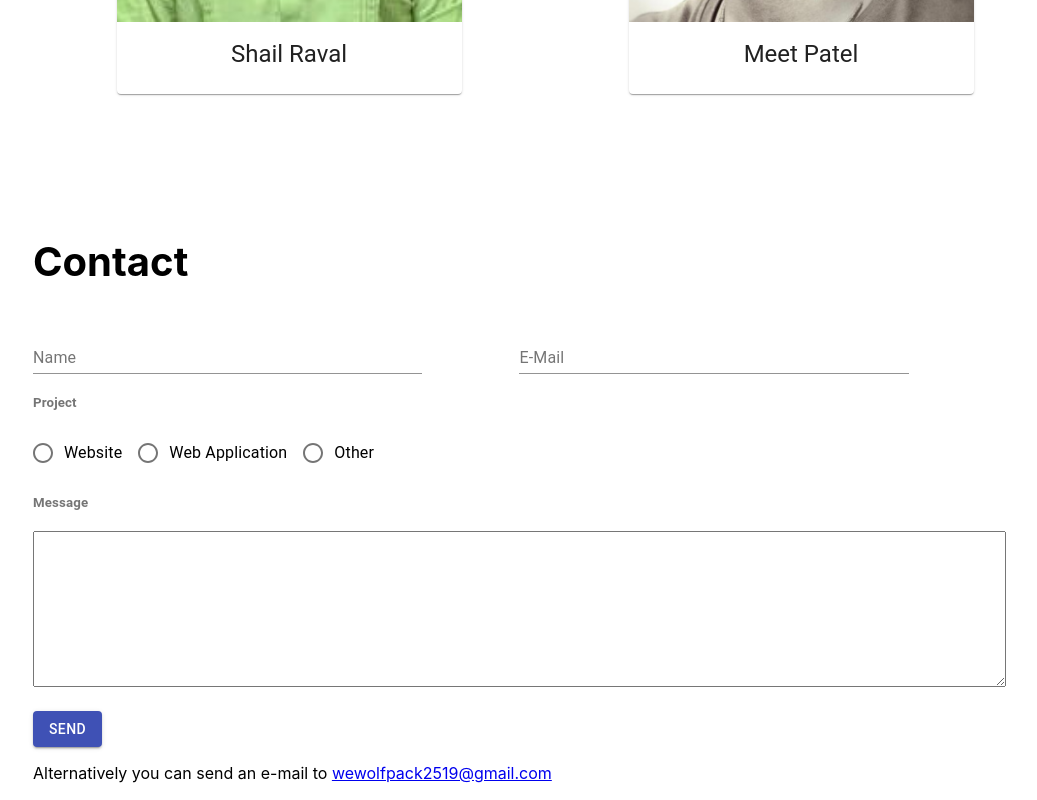
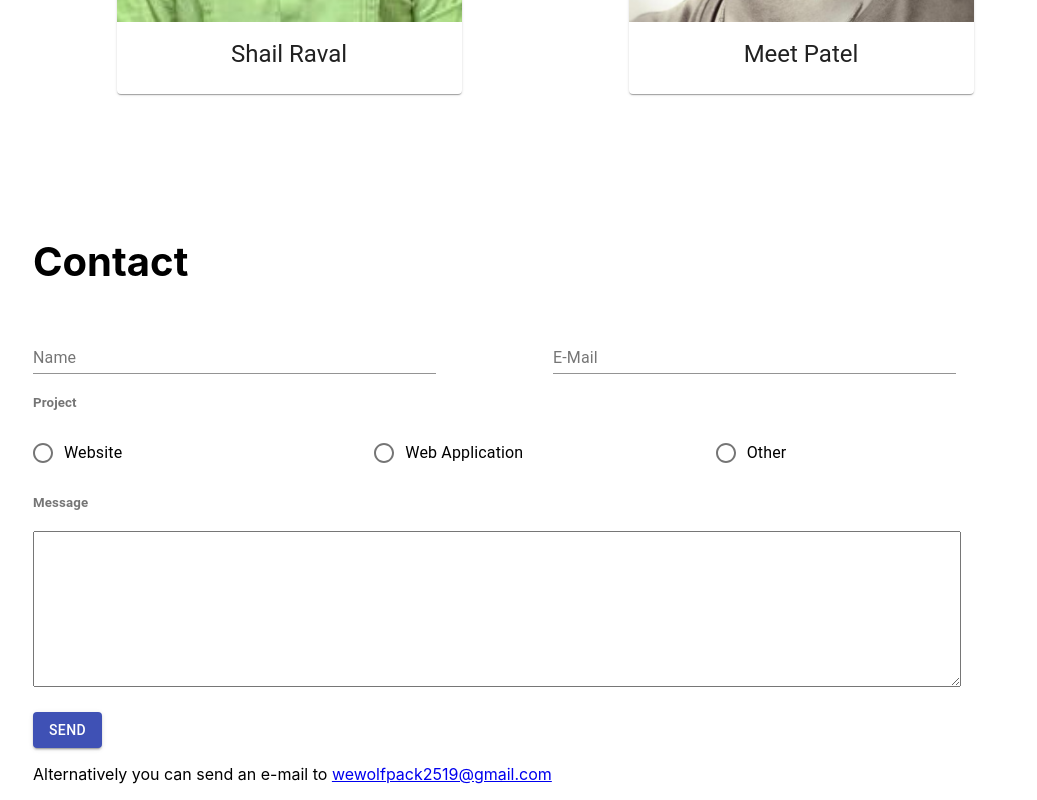
Before and after one commit to briskweb2519/briskweb, a React (Create React App) app: page / in a window 1280 px wide. Shown: the part 3393-4193 px from the top of the page, without its empty margins (95-1132 px from the left). Built offline with nearby package versions, Linux system fonts and the light colour scheme.

Commit message:
'commit'

```diff
--- a/src/App.js
+++ b/src/App.js
@@ -11,7 +11,7 @@ import ContactComponent from './Components/ContactComponent';
 
 function App() {
   return (
-    <div className="App" style={{ overflowX: 'hidden' }}>
+    <div className="App" style={{ overflowX: 'hidden', width:'100vw' }}>
       <Router>
         <HeaderComponent />
         <HomeComponent />
--- a/src/Components/ContactComponent.jsx
+++ b/src/Components/ContactComponent.jsx
@@ -1,14 +1,25 @@
 import React, { Component } from 'react'
-import { TextField, Radio, Button, RadioGroup, FormControlLabel, FormControl, FormLabel, TextareaAutosize } from '@material-ui/core'
+import { TextField, Radio, Button, Grid, RadioGroup, FormControlLabel, FormControl, FormLabel, TextareaAutosize } from '@material-ui/core'
 
 function FormControlLabelPlacement() {
     return (
-        <FormControl component="fieldset">
+        <FormControl component="fieldset" style={{ width: '100%' }}>
             <FormLabel component="legend"><h5>Project</h5></FormLabel>
-            <RadioGroup row aria-label="position" name="position" defaultValue="top">
-                <FormControlLabel value="1" control={<Radio color="primary" />} label="Website" />
-                <FormControlLabel value="2" control={<Radio color="primary" />} label="Web Application" />
-                <FormControlLabel value="3" control={<Radio color="primary" />} label="Other" />
+            <RadioGroup row aria-label="position" name="position" defaultValue="top" >
+                <Grid container>
+                    <Grid item xs={12} md={4}>
+                        <FormControlLabel value="1" control={<Radio color="primary" />} label="Website" />
+                    </Grid>
+                    <Grid item xs={12} md={4}>
+                        <FormControlLabel value="2" control={<Radio color="primary" />} label="Web Application" />
+                    </Grid>
+                    <Grid item xs={12} md={4}>
+                        <FormControlLabel value="3" control={<Radio color="primary" />} label="Other" />
+                    </Grid>
+                </Grid>
+
+
+
             </RadioGroup>
         </FormControl>
     );
@@ -17,15 +28,23 @@ function FormControlLabelPlacement() {
 export default class ContactComponent extends Component {
     render() {
         return (
-            <div style={{ textAlign: 'left',position: 'absolute' }} className="maincontainer">
+            <div style={{ textAlign: 'left', position: 'absolute', width: '80vw' }} className="maincontainer">
                 <div >
                     <p style={{ fontSize: '40px', textAlign: 'left' }}><strong>Contact</strong></p>
                 </div>
+
                 <div>
                     <form>
-                        <TextField style={{ width: '40%', marginRight: '10%' }} id="standard-basic" label="Name" />
-                        <TextField style={{ width: '40%' }} id="standard-basic" label="E-Mail" />
+                        <Grid container spacing={2}>
+                            <Grid item xs={12} md={6}>
+                                <TextField style={{ width: '80%', marginRight: '10%' }} id="standard-basic" label="Name" />
+                            </Grid>
+                            <Grid item xs={12} md={6}>
+                                <TextField style={{ width: '80%' }} id="standard-basic" label="E-Mail" />
+                            </Grid>
+                        </Grid>
                     </form>
+
                     <div>
                         <FormControlLabelPlacement />
                     </div>
@@ -34,14 +53,13 @@ export default class ContactComponent extends Component {
                         <FormLabel component="legend"><h5>Message</h5></FormLabel>
                         <TextareaAutosize
                             rows={10}
-                            cols={119}
                             defaultValue=""
+                            style={{ width: '90%' }}
                         /><br />
                         <Button style={{ marginTop: '2%' }} variant="contained" color="primary">
                             Send
                         </Button>
                     </div>
-
                     <div>
                         <p>Alternatively you can send an e-mail to <a href="wewolfpack2519@gmail.com">wewolfpack2519@gmail.com</a></p>
                     </div>
--- a/src/Components/HeaderComponent.jsx
+++ b/src/Components/HeaderComponent.jsx
@@ -109,7 +109,7 @@ const CreateDrawer = (props) => {
     const classes = styleSheet()
     return (
       <div className={classes.root}>
-        <AppBar position='fixed' style={{backgroundColor: props.status === 'top' ? "transparent" : "white",boxShadow:'none',color: props.status === 'top' ? "white" : "black"}}>
+        <AppBar position='fixed' style={{backgroundColor: props.status === 'top' ? "black" : "white",boxShadow:'none',color: props.status === 'top' ? "white" : "black"}}>
           <Toolbar className={classes.toolbar}>
             <Grid container direction = "row" justify = "space-between" alignItems="center">
               <MenuIcon
--- a/src/Components/styles.css
+++ b/src/Components/styles.css
@@ -37,13 +37,14 @@
 	/* border: 5px white solid; */
 	overflow: hidden;
 	box-shadow: 0 5px 15px 0px rgba(0,0,0,0.6);
-	/* transform: skewY(20deg);
-	-ms-transform: skewY(20deg); */
 	animation: float 6s ease-in-out infinite;
 }
 
-img { width: 100%; height: auto; }
+.avatar img { width: 100%; height: auto}
 
+/* img{
+	transform: skewY(20deg);
+} */
 .maincontainer{
 	margin-left: 10%;
 	margin-right: 10%;
```
